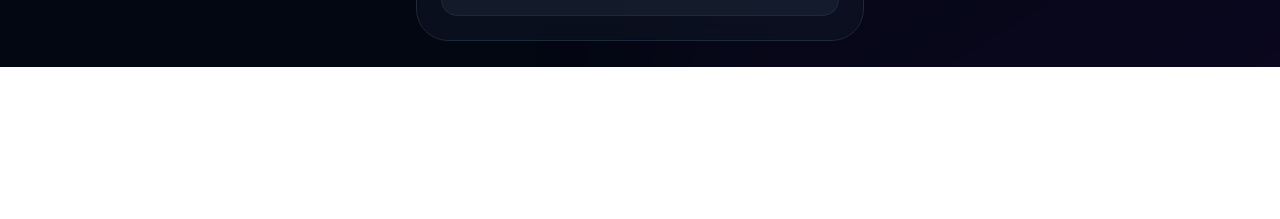
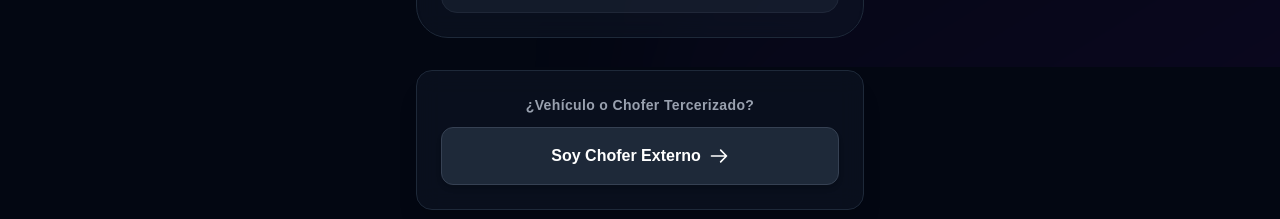
Before and after one commit to teso07cel-star/flotapp, a Next.js app: page /driver/entry in a window 1280 px wide. Shown: the part 733-952 px from the top of the page. Before the commit the page ends 800 px from the top, so only its background shows below. Built offline with nearby package versions, Linux system fonts and the light colour scheme; no server answers; the database is empty.

Commit message:
Sync src/app/driver/entry/page.js

```diff
--- a/src/app/driver/entry/page.js
+++ b/src/app/driver/entry/page.js
@@ -40,6 +40,17 @@ export default async function DriverEntry() {
 
         {/* COMPONENTE CLIENTE DE WEBAUTHN */}
         <WebAuthnLogin choferes={choferes} />
+
+        <div className="mt-8 text-center bg-gray-900/50 backdrop-blur-md rounded-2xl border border-gray-800 p-6 shadow-xl">
+           <h3 className="text-gray-400 font-bold mb-3 text-sm tracking-wide">¿Vehículo o Chofer Tercerizado?</h3>
+           <Link
+              href="/driver/vehicle"
+              className="inline-flex w-full items-center justify-center gap-2 bg-gray-800 hover:bg-gray-700 text-white font-bold py-4 rounded-xl transition-colors border border-gray-700 hover:border-gray-500 shadow-md"
+           >
+              Soy Chofer Externo
+              <svg className="w-5 h-5" fill="none" viewBox="0 0 24 24" stroke="currentColor"><path strokeLinecap="round" strokeLinejoin="round" strokeWidth={2} d="M14 5l7 7m0 0l-7 7m7-7H3" /></svg>
+           </Link>
+        </div>
       </div>
     </div>
   );
```
